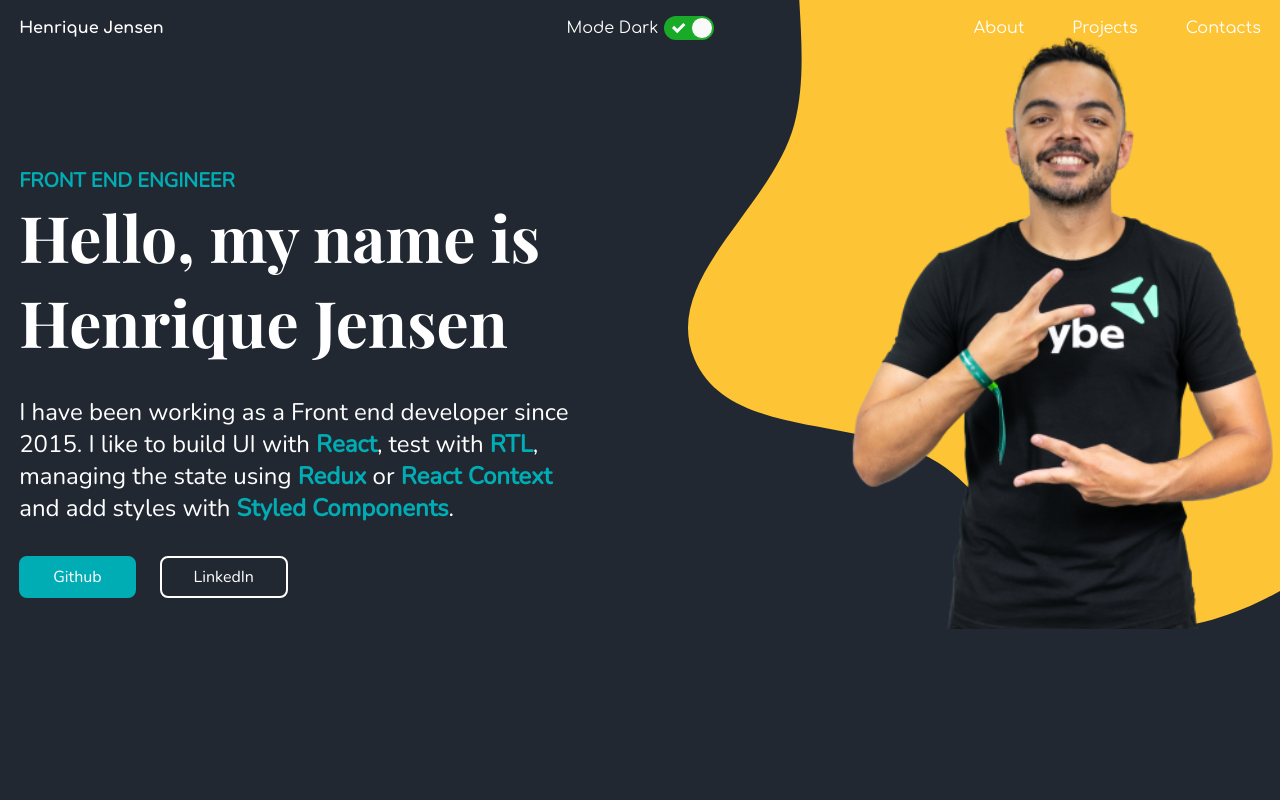
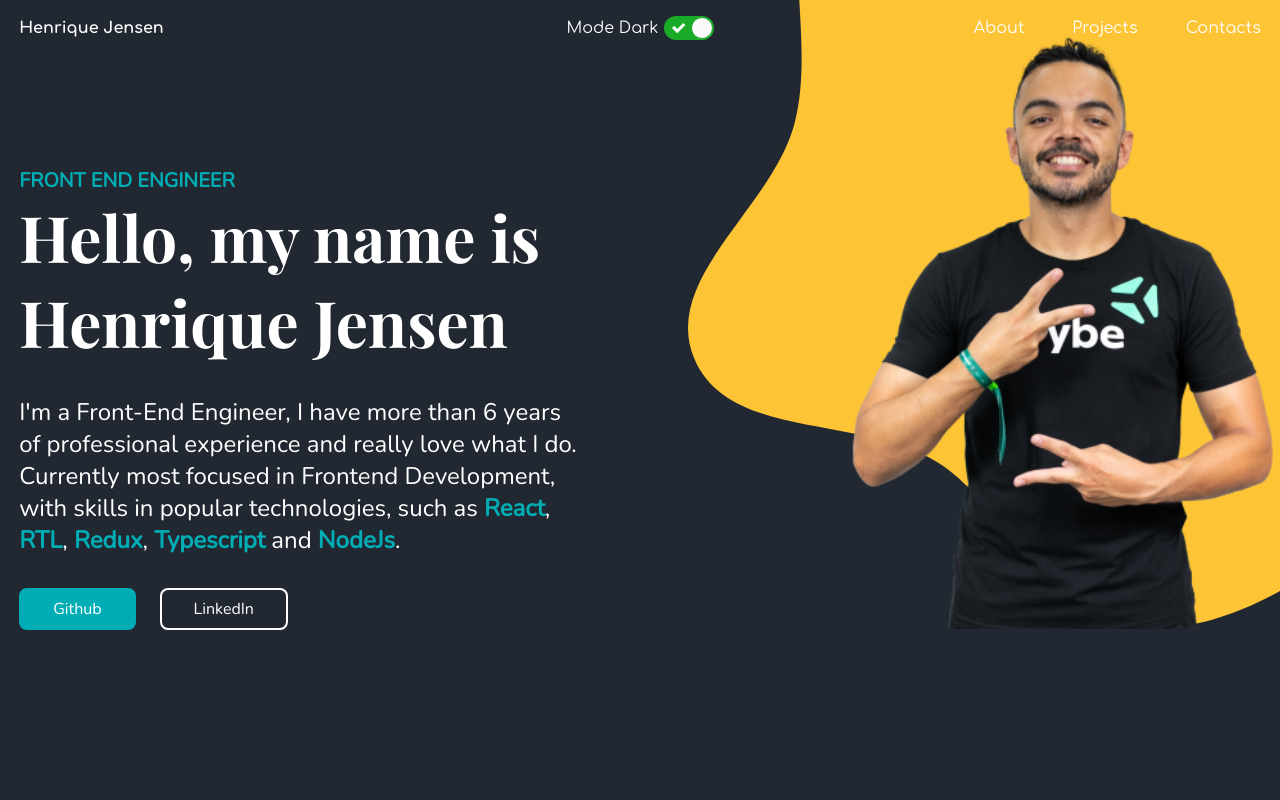
Before and after one commit to henriquejensen/henriquejensen.github.io, a React (Create React App) app: page / in a window 1280 px wide. Shown: the top 800 px of the page. Built offline with nearby package versions, Linux system fonts and the light colour scheme.

Commit message:
updates intro

```diff
--- a/src/components/Intro.tsx
+++ b/src/components/Intro.tsx
@@ -13,9 +13,7 @@ export default function Intro() {
       <section className={styles.card}>
         <h1>Hello, my name is Henrique Jensen</h1>
         <p>
-          I have been working as a Front end developer since 2015.
-          I like to build UI with <span>React</span>, test with <span>RTL</span>,
-          managing the state using <span>Redux</span> or <span>React Context</span> and add styles with <span>Styled Components</span>.
+          I'm a Front-End Engineer, I have more than 6 years of professional experience and really love what I do. Currently most focused in Frontend Development, with skills in popular technologies, such as <span>React</span>, <span>RTL</span>, <span>Redux</span>, <span>Typescript</span> and <span>NodeJs</span>.
         </p>
         <div>
           <a type="button" href={GITHUB} target="_blank" rel="noreferrer" >
```
